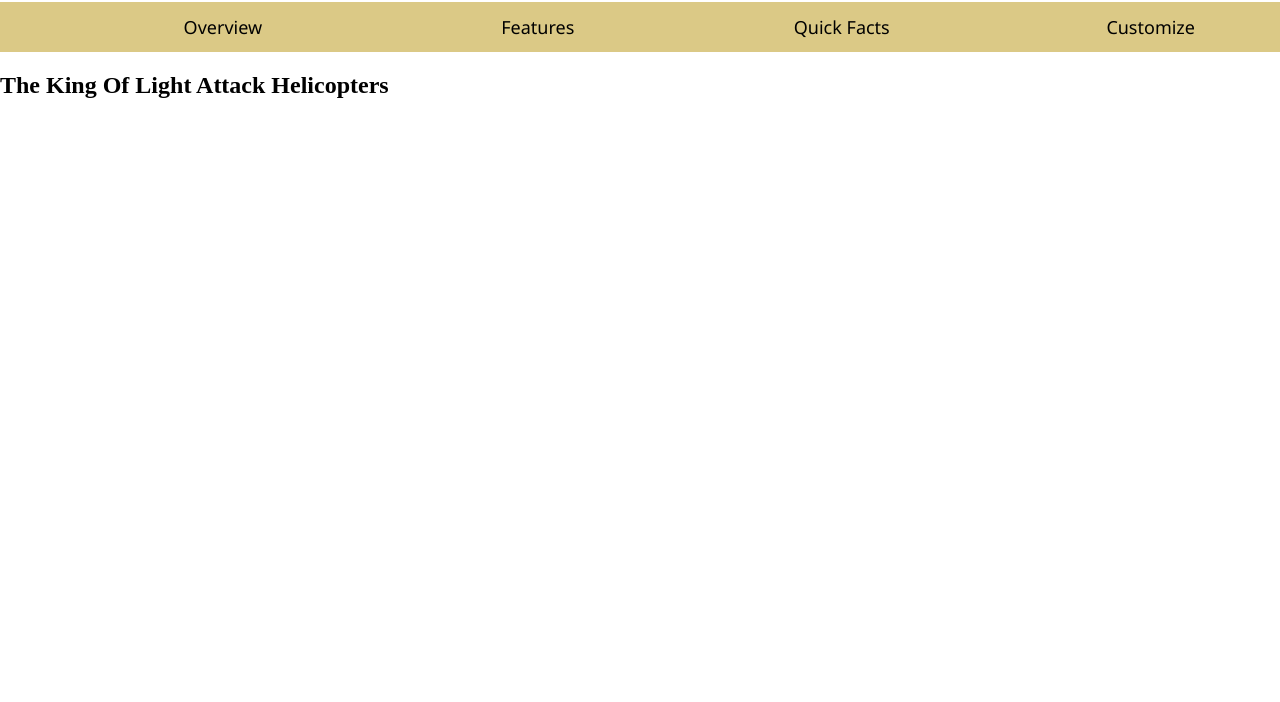
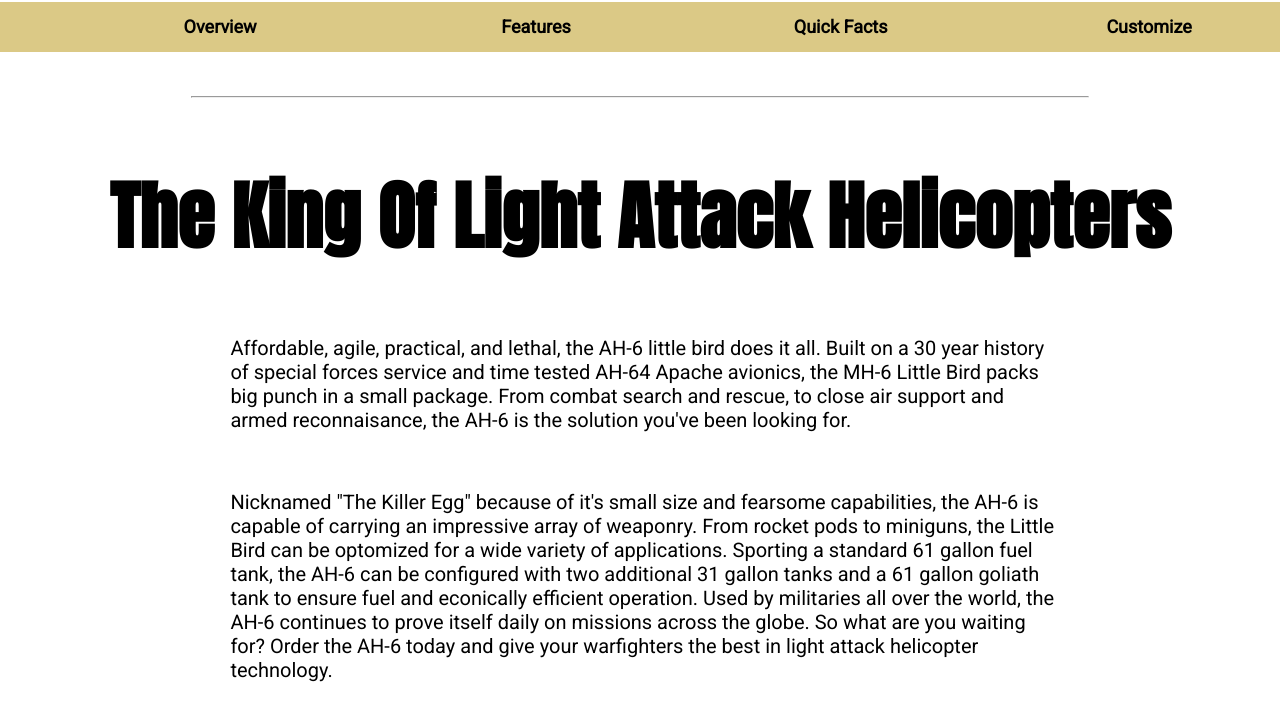
Before and after one commit to allforthe64/heli_page, a plain HTML site: page index.html in a window 1280 px wide. Shown: the part 602-1304 px from the top of the page. Before the commit the page ends 800 px from the top, so only its background shows below. Drawn offline with Linux system fonts and the light colour scheme.

Commit message:
finished overview section

```diff
--- a/index.html
+++ b/index.html
@@ -1,10 +1,10 @@
 <!DOCTYPE html>
 <html lang="en">
     <head>
-        <title>MH-6</title>
+        <title>AH-6</title>
         <meta charset="UTF-8">
         <link rel="stylesheet" href="styles.css">
-        <link href='https://fonts.googleapis.com/css?family=Noto Sans' rel='stylesheet'>
+        <link href='https://fonts.googleapis.com/css?family=Roboto' rel='stylesheet'>
         <link href='https://fonts.googleapis.com/css?family=Anton' rel='stylesheet'>
     </head>
     <body>
@@ -13,12 +13,12 @@
 
                 <!--Header image-->
                 <img src="http://www.blueskyrotor.com/performance/illustrations/Boeing/Little__Bird-AH_6-i/side_left.jpg"
-                alt="MH-6 Little Bird Image" id="header-img">
+                alt="AH-6 Little Bird Image" id="header-img">
 
                 <!--Section navbar-->
                 <nav class="header-nav">
                     <div class="link-div">
-                        <a href="#top" class="nav-link">Overview</a>
+                        <a href="#section-overview" class="nav-link">Overview</a>
                     </div>
                     <div class="link-div">
                         <a href="#section-features" class="nav-link" style="margin-left: 40px">Features</a>
@@ -34,8 +34,24 @@
             </section>
         </header>
         <main>
+            <br>
+            <br>
+            <hr style="width: 70%; color: rgb(150, 150, 150)">
             <section id="section-overview">
-                <h1>The King Of Light Attack Helicopters</h1>
+                <h1 id="mega-heading">The King Of Light Attack Helicopters</h1>
+                <p class="doc-text">
+                    Affordable, agile, practical, and lethal, the AH-6 little bird does it all. Built on a 30 year history of special forces
+                    service and time tested AH-64 Apache avionics, the MH-6 Little Bird packs big punch in a small package. From combat search
+                    and rescue, to close air support and armed reconnaisance, the AH-6 is the solution you've been looking for.
+                </p>
+                <br>
+                <p class="doc-text">
+                    Nicknamed "The Killer Egg" because of it's small size and fearsome capabilities, the AH-6 is capable of carrying an impressive
+                    array of weaponry. From rocket pods to miniguns, the Little Bird can be optomized for a wide variety of applications. Sporting
+                    a standard 61 gallon fuel tank, the AH-6 can be configured with two additional 31 gallon tanks and a 61 gallon goliath tank to ensure fuel
+                    and econically efficient operation. Used by militaries all over the world, the AH-6 continues to prove itself daily on missions across the globe.
+                    So what are you waiting for? Order the AH-6 today and give your warfighters the best in light attack helicopter technology.
+                </p>
             </section>
         </main>
     </body>
--- a/styles.css
+++ b/styles.css
@@ -21,7 +21,8 @@ html, body {
 }
 
 .nav-link {
-    font-family: "Noto Sans";
+    font-family: "Roboto";
+    font-weight: 700;
     font-size: 18px;
     color: black;
     margin-left: 30px;
@@ -47,3 +48,18 @@ html, body {
     display: inline-block;
     transition: ease .3s;
 }
+
+/* styling for main content */
+#mega-heading {
+    font-family: 'Anton';font-size: 75px;
+    text-align: center;
+}
+
+.doc-text {
+    font-family: "Roboto";
+    font-size: 20px;
+    color: black;
+    text-align: left;
+    width: 65%;
+    margin-left: 18%;
+}
```
